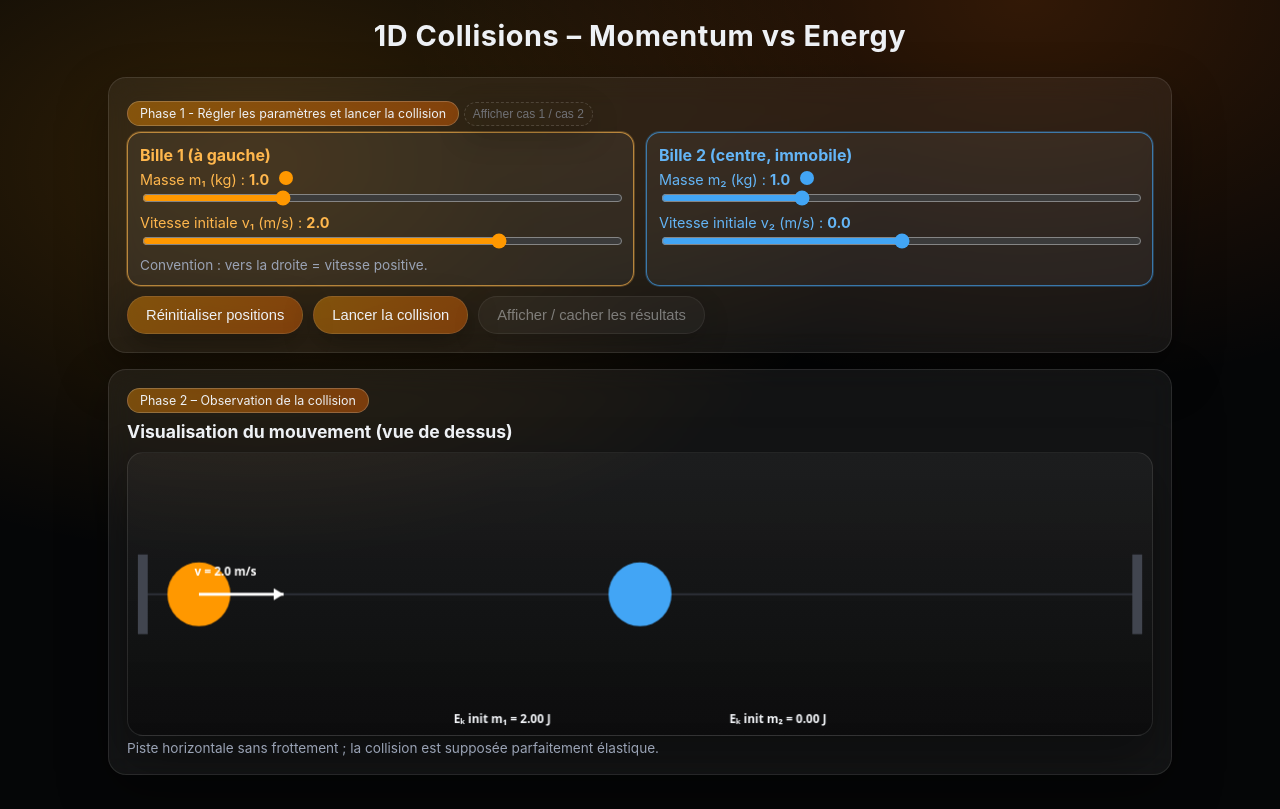
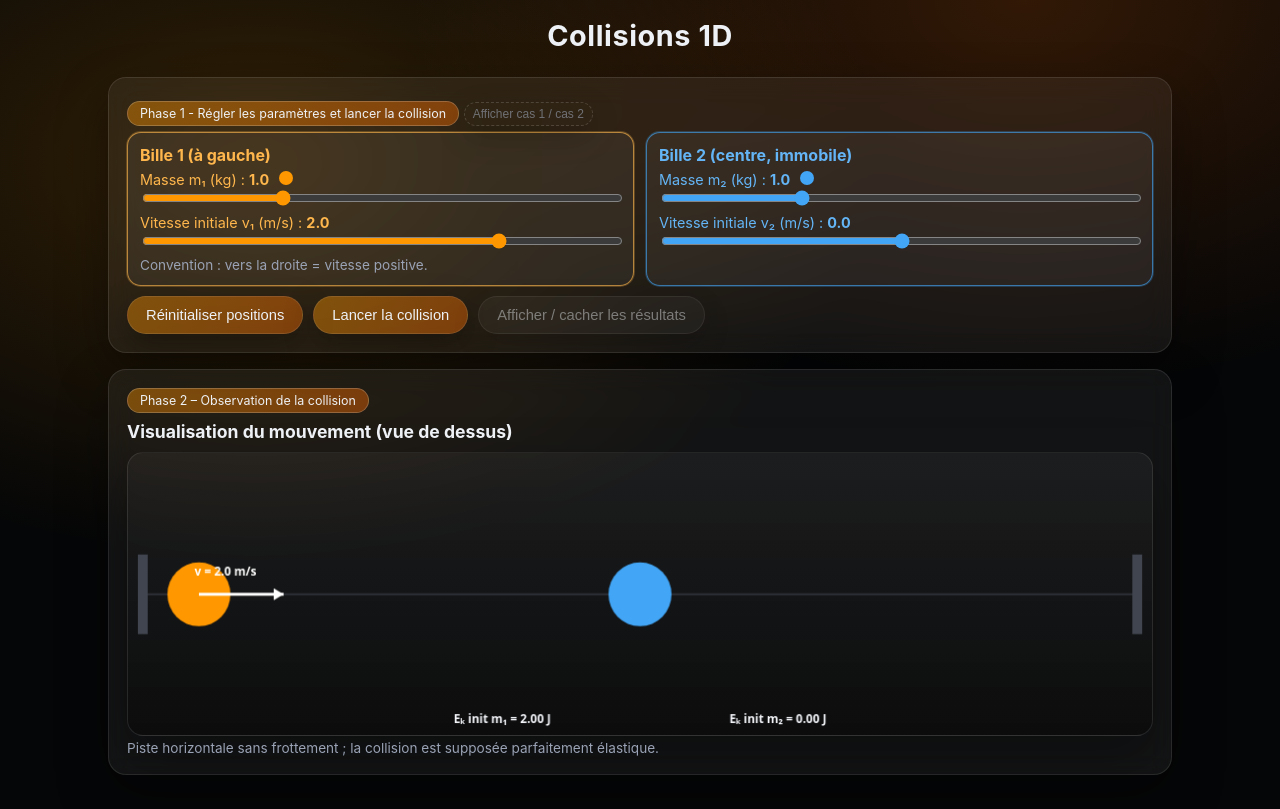
Before and after one commit to DJY1998/momentum, a plain HTML site: page index.html in a window 1280 px wide. Drawn offline with Linux system fonts and the light colour scheme.

Commit message:
Title change

```diff
--- a/index.html
+++ b/index.html
@@ -2,7 +2,7 @@
 <html lang="en">
 <head>
   <meta charset="UTF-8">
-  <title>1D Collisions – Quantity of Motion & Energy</title>
+  <title>Collisions 1D</title>
   <style>
     :root {
       --bg: #050607;
@@ -253,7 +253,7 @@
   </style>
 </head>
 <body>
-  <h1>1D Collisions – Momentum vs Energy</h1>
+  <h1>Collisions 1D</h1>
   <div class="container">
 
     <!-- CONTROLS -->
```
